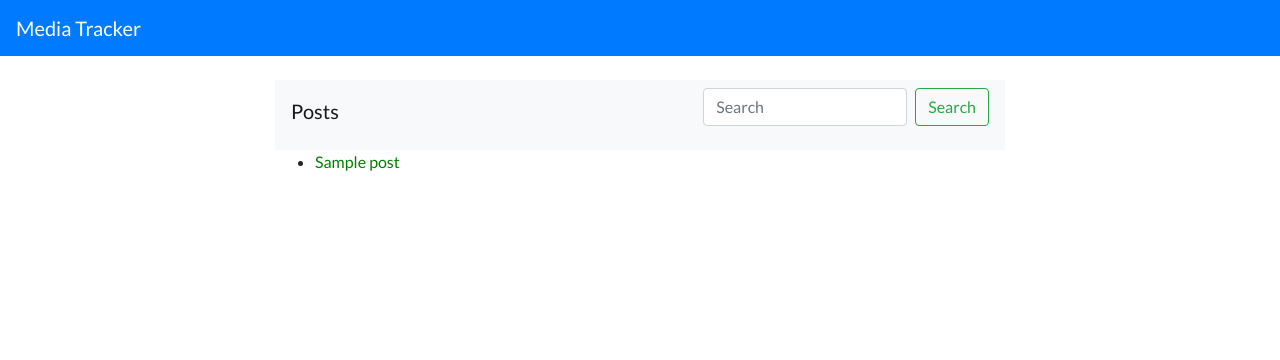
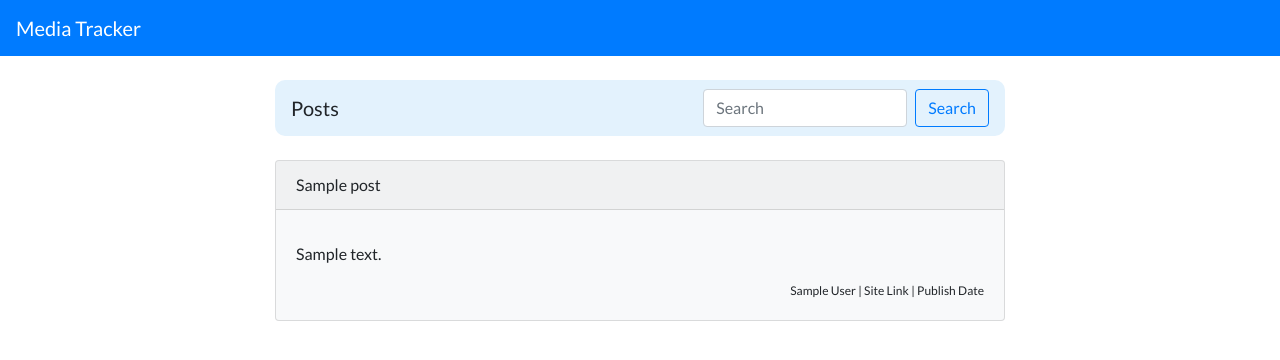
Before and after one commit to pushpreet/mediatracker, a Django app: page /posts/ in a window 1280 px wide. Shown: the top 360 px of the page. Run offline with Django 3.2, Linux system fonts and the light colour scheme; tables that the repository leaves empty hold one stand-in row (values such as "Sample post"); some libraries are stand-ins or nearby versions.

Commit message:
add cards for posts

```diff
--- a/tracker/static/tracker/style.css
+++ b/tracker/static/tracker/style.css
@@ -2,6 +2,8 @@ html, body {
     font-family: Lato;
 }
 
-li a {
-    color: green;
+a.custom-card,
+a.custom-card:hover {
+  color: inherit;
+  text-decoration: none !important;
 }
--- a/tracker/templates/tracker/index.html
+++ b/tracker/templates/tracker/index.html
@@ -1,19 +1,28 @@
 {% extends 'tracker/base.html' %}
 
 {% block content %}
-    <nav class="navbar navbar-light bg-light justify-content-between">
-        <h3 class="navbar-brand">Posts</h3>
-        <form class="form-inline">
+    <nav class="navbar navbar-light justify-content-between" style="border-radius: 10px; background-color: #e3f2fd;">
+        <a class="navbar-brand">Posts</a>
+        <form class="form-inline" style="margin-bottom: 0px;">
           <input class="form-control mr-sm-2" type="search" placeholder="Search" aria-label="Search">
-          <button class="btn btn-outline-success my-2 my-sm-0" type="submit">Search</button>
+          <button class="btn btn-outline-primary my-2 my-sm-0" type="submit">Search</button>
         </form>
     </nav>
+    <br>
     {% if latest_post_list %}
-        <ul>
         {% for post in latest_post_list %}
-            <li><a href="{% url 'tracker:post_detail' post.uuid %}">{{ post.title }}</a></li>
+        <a href="{% url 'tracker:post_detail' post.uuid %}" class="custom-card">
+            <div class="card bg-light mb-3" style="width: 100%;">
+                <div class="card-header">{{ post.title }}</div>
+                <div class="card-body">
+                    <h5 class="card-title"></h5>
+                    <p class="card-text">{{ post.text|truncatechars:200 }}</p>
+                    <p class="text-right" style="font-size: 12px; margin-bottom: 0px;">{{ post.author }} | Site Link | Publish Date</p>
+                </div>
+            </div>
+        </a>
+            <!-- <li><a href="{% url 'tracker:post_detail' post.uuid %}">{{ post.title }}</a></li> -->
         {% endfor %}
-        </ul>
     {% else %}
         <p>No posts are available.</p>
     {% endif %}
```
